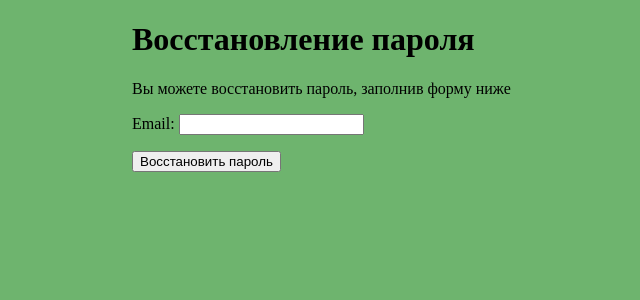
After one commit to Shepadey/games-for-clever, a Django app: page /accounts/password_reset/ in a window 1280 px wide. The commit adds this page. Shown: the top 300 px of the page, without its empty margins (124-764 px from the left). Run offline with Django 4.2, Linux system fonts and the light colour scheme.

Commit message:
change password

```diff
--- /dev/null
+++ b/accounts/templates/registration/password_reset_form.html
@@ -0,0 +1,15 @@
+{% extends 'base.html' %}
+{% block title %}
+Восстановление пароля
+{% endblock title %}
+{% block content %}
+<h1 class="password-reset-heading">Восстановление пароля</h1>
+<p class="password-reset-para">Вы можете восстановить пароль, заполнив форму ниже</p>
+<div class="password-reset-form">
+    <form method="POST">
+        {{ form.as_p }}
+        {% csrf_token %}
+        <p><input type="submit" value="Восстановить пароль"></p>
+    </form>
+</div>
+{% endblock content %}
--- a/accounts/urls.py
+++ b/accounts/urls.py
@@ -7,4 +7,7 @@ urlpatterns = [
     path('signup/',UserCreationView.as_view(),name='sign_up'),
     path('password_change/',auth_views.PasswordChangeView.as_view(), name='password_change'),
     path('password_change_done/', auth_views.PasswordChangeDoneView.as_view(),name='password_change_done'),
+    path('password_reset/',auth_views.PasswordResetView.as_view(),name='password_reset'),
+    path('password_reset/<uidb64>/<token>/',auth_views.PasswordResetConfirmView.as_view(),name='password_reset_confirm'),
+    path('password_reset_complete/',auth_views.PasswordResetCompleteView.as_view(),name='password_reset_complete'),
 ]
--- a/confing/settings.py
+++ b/confing/settings.py
@@ -131,3 +131,4 @@ MEDIA_URL='/media/'
 LOGIN_REDIRECT_URL = "home"
 LOGOUT_REDIRECT_URL='home'
 LOGIIN_URL='login'
+EMAIL_BACKEND='django.core.mail.backends.console.EmailBackend'
--- a/games/templates/games/home.html
+++ b/games/templates/games/home.html
@@ -13,9 +13,13 @@ Game Shop
         {% if user.is_authenticated %}
          Добро пожаловать {{user.username}}
         <a class="logout" href="{% url 'logout' %}">  Выйти из аккаунта </a>
+        <a href="{% url 'password_change' %}">
+            Сменить пароль</a>
         {% else %}
-        <a href="{% url "login" %}">
+        <a href="{% url 'login' %}">
             Войти на сайт</a>
+        <a href="{% url 'sign_up' %}">
+            Зарегистрироваться на сайте</a>
             {% endif %}
     </div>
 </div>
```
Also changed, not shown: db.sqlite3.
